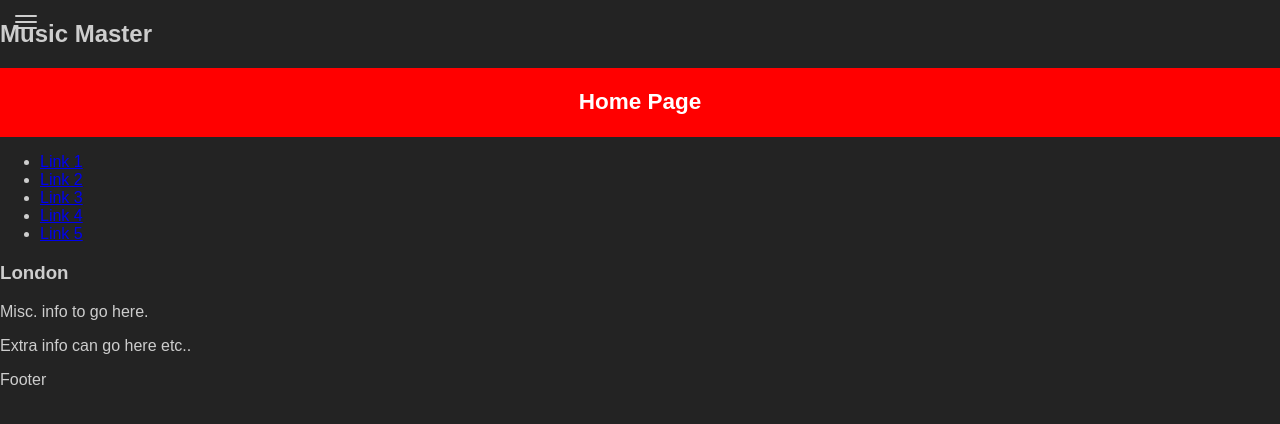
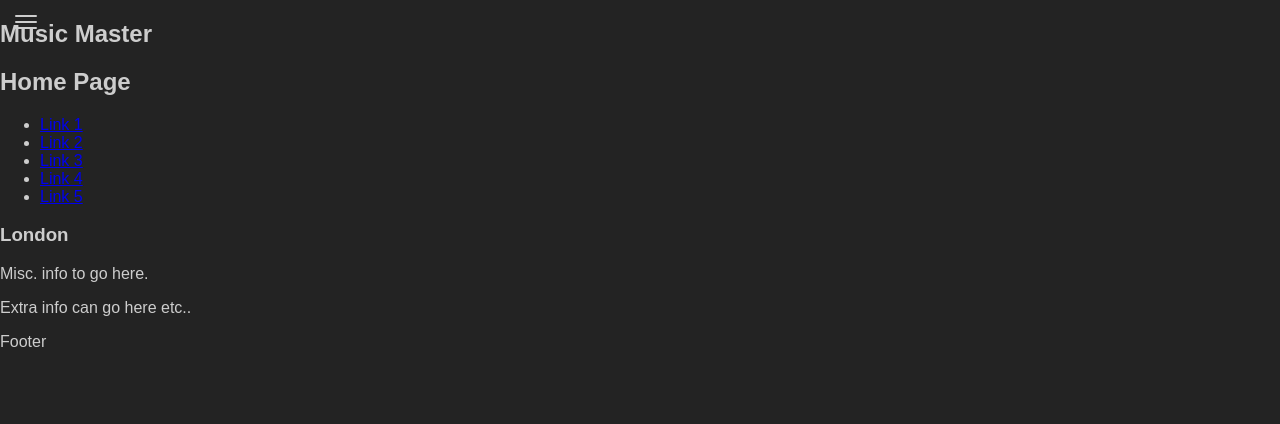
Before and after one commit to maxistu/Music-and-Audio, a plain HTML site: page index.html in a window 1280 px wide. Drawn offline with Linux system fonts and the light colour scheme.

Commit message:
Update index.html

```diff
--- a/index.html
+++ b/index.html
@@ -5,25 +5,7 @@
 <meta charset="utf-8">
 <meta name="viewport" content="width=device-width, initial-scale=1">
 
-<style>
 
-
-
-body {
-  font-family: Arial, Helvetica, sans-serif;
-}
-
-/* Style the header */
-header {
-  background-color: red;
-  padding: 3px;
-  text-align: center;
-  font-size: 15px;
-  color: white;
-}
-
-
-</style>
 </head>
 
 <body>
```
